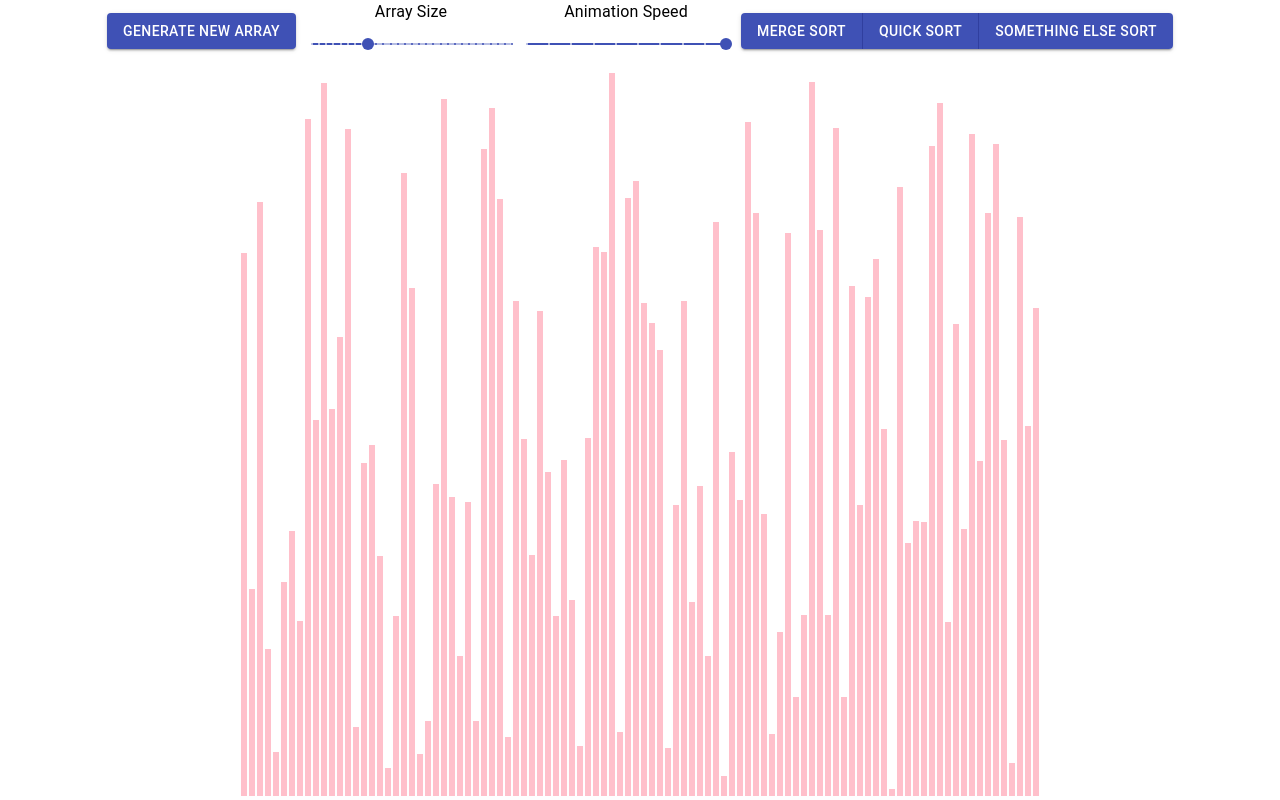
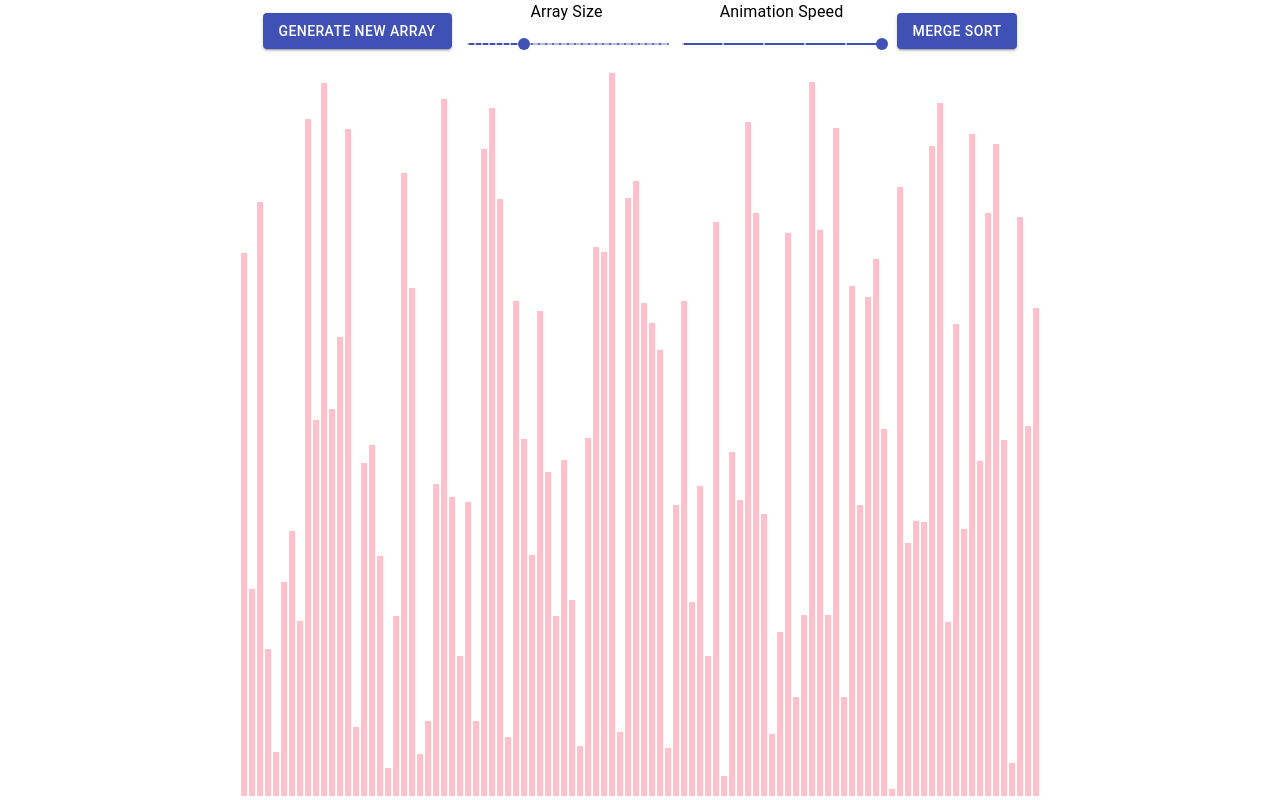
Before and after one commit to robertobatts/magic-sorter, a React (Create React App) app: page / in a window 1280 px wide. Built offline with nearby package versions, Linux system fonts and the light colour scheme.

Commit message:
fix animation algorithm + change animation speed steps slider

```diff
--- a/src/algorithms/sortingAlgos.js
+++ b/src/algorithms/sortingAlgos.js
@@ -32,8 +32,8 @@ function doMerge(
   let i = startIdx;
   let j = middleIdx + 1;
   while (i <= middleIdx && j <= endIdx) {
-    animations.push([i, j]);
-    animations.push([i, j]);
+    animations.push([k, j]);
+    animations.push([k, j]);
     if (auxiliaryArray[i] <= auxiliaryArray[j]) {
       animations.push([k, auxiliaryArray[i]]);
       mainArray[k++] = auxiliaryArray[i++];
--- a/src/components/Sorter.jsx
+++ b/src/components/Sorter.jsx
@@ -162,21 +162,17 @@ export default class Sorter extends React.Component {
               </Typography>
               <Slider
                 disabled={!this.state.stop}
-                defaultValue={11 - ANIMATION_SPEED_MS}
+                defaultValue={51 - ANIMATION_SPEED_MS}
                 aria-labelledby="speed-slider"
-                onChange={(event, speed) => this.handleChangeSpeed(11 - speed)}
-                step={1}
+                onChange={(event, speed) => this.handleChangeSpeed(51 - speed)}
+                step={10}
                 marks
                 min={1}
-                max={10}
+                max={50}
               />
             </div>
             <div className="margin"/>
-            <ButtonGroup disabled={!this.state.stop} variant="contained" color="primary" aria-label="contained primary button group">
-              <Button onClick={() => this.sort(this.mergeSort.bind(this))}>Merge Sort</Button>
-              <Button>Quick Sort</Button>
-              <Button>Something else sort</Button>
-            </ButtonGroup>
+            <Button disabled={!this.state.stop} variant="contained" color="primary" onClick={() => this.sort(this.mergeSort.bind(this))}>Merge Sort</Button>
           </div>
           <div className="array-container">
             {this.state.values.map((value, idx) => (
@@ -199,13 +195,3 @@ export default class Sorter extends React.Component {
 function randomIntFromInterval(min, max) {
   return Math.floor(Math.random() * (max - min + 1) + min);
 }
-
-function arraysAreEqual(arrayOne, arrayTwo) {
-  if (arrayOne.length !== arrayTwo.length) return false;
-  for (let i = 0; i < arrayOne.length; i++) {
-    if (arrayOne[i] !== arrayTwo[i]) {
-      return false;
-    }
-  }
-  return true;
-}
```
